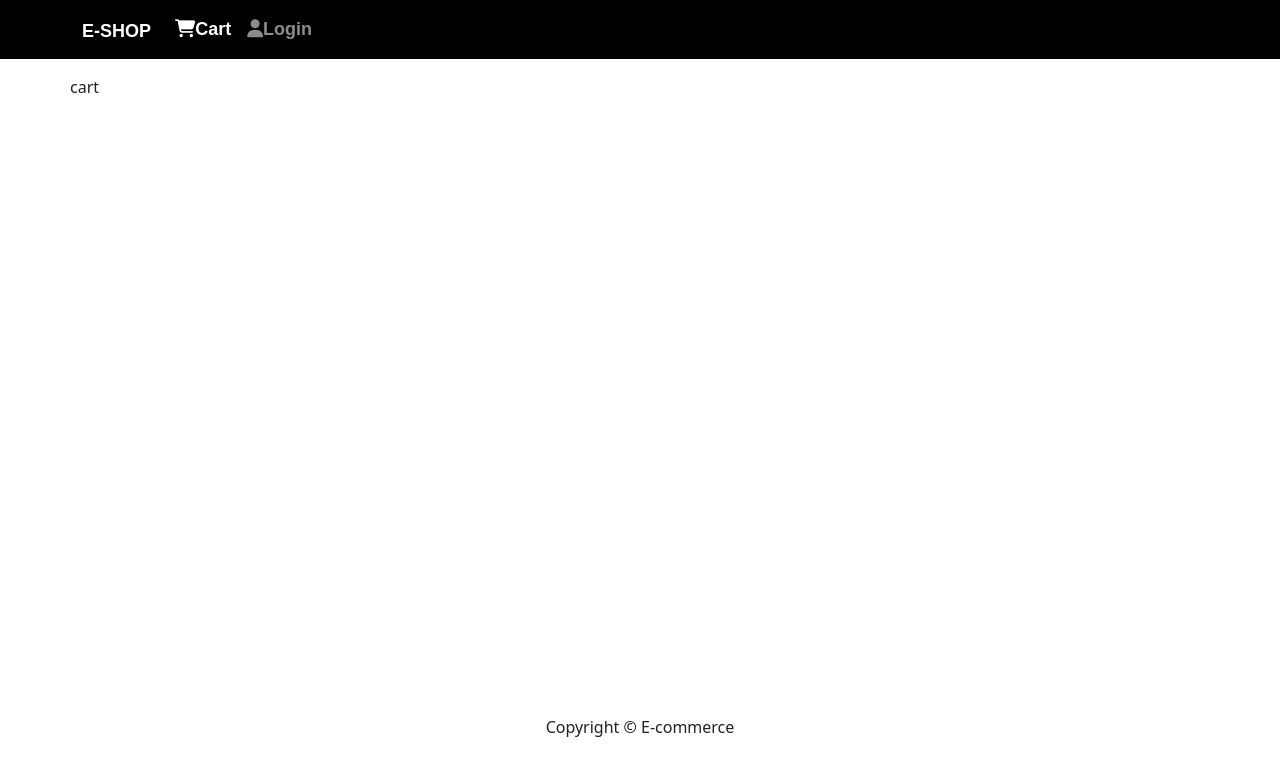
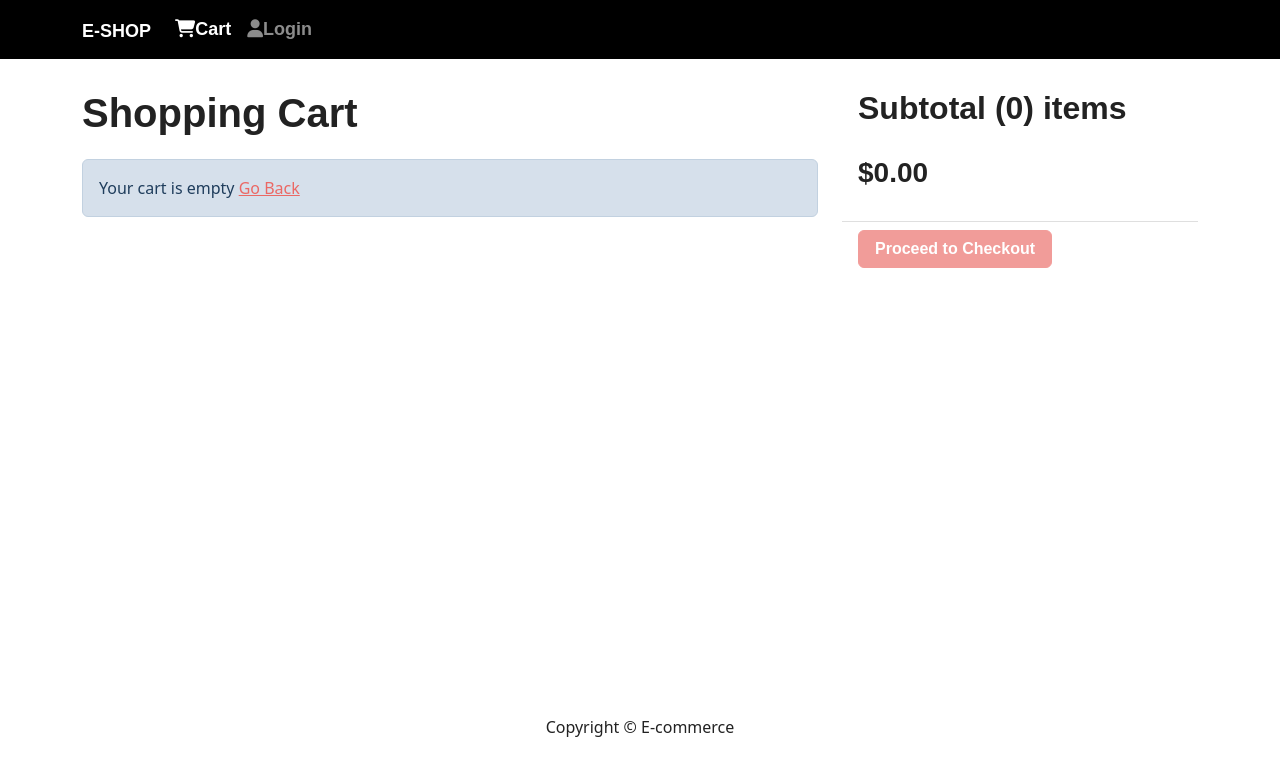
Before and after one commit to ahmadfraz2k16/ecommerce_frontend, a React (Create React App) app: page /cart in a window 1280 px wide. Shown: the top 776 px of the page. Built offline with nearby package versions, Linux system fonts and the light colour scheme; a web font is replaced by a local one.

Commit message:
created cart screen view 5(4)
cart items shown with variable quantity option
delete item button shown
price updates as quantity + or -
if no items then proceed to checkout btn disabled

```diff
--- a/src/index.css
+++ b/src/index.css
@@ -1,7 +1,15 @@
 main{
     min-height: 80vh;
 }
+h1 {
+    font-size: 1.8rem;
+    padding: 1rem 0;
+}
 
+h2 {
+    font-size: 1.4rem;
+    padding: 0.5rem 0;
+}
 h3 {
     /* adding padding to top and bottom */
     padding: 1rem 0;
--- a/src/screens/CartScreen.js
+++ b/src/screens/CartScreen.js
@@ -13,16 +13,106 @@ function CartScreen({ match, location, history }) {
   console.log('Product ID is :', productId)
   // Extract quantity from the URL query string
   const qty = new URLSearchParams(useLocation().search).get('qty');
+
+  const navigate = useNavigate();
+  const handleProceedToCheckout = () => {
+    navigate('/shipping')
+  }
   const dispatch = useDispatch();
+  const cart = useSelector(state => state.cart);
+  const { cartItems } = cart;
+  console.log('cart items :', cartItems)
   useEffect(() => {
     if (productId) {
       dispatch(addToCart(productId, qty))
     }
   }, [dispatch, productId, qty])
 
-   return (
+  const itemsTotal = cartItems.reduce((acc, item) => acc + parseInt(item.qty), 0);
+
+  const subtotal = cartItems.reduce((acc, item) => {
+    const price = Number(item.price);
+    const qty = Number(item.qty);
+    if (isNaN(price) || isNaN(qty)) {
+      return acc;
+    }
+    return acc + price * qty;
+  }, 0).toFixed(2);
+  console.log(itemsTotal)
+  console.log(subtotal)
+
+  return (
     <Row>
-      cart
+      <Col md={8}>
+        <h1>Shopping Cart</h1>
+        {cartItems.length === 0 ? (
+          <Message variant='info'>
+            Your cart is empty <Link to='/'>Go Back</Link>
+          </Message>
+        ) : (
+          <ListGroup variant='flush'>
+            {cartItems.map(item => (
+              <ListGroup.Item key={item.product}>
+                <Row>
+                  <Col md={2}>
+                    <Image src={item.image} alt={item.name} fluid rounded />
+                  </Col>
+                  <Col md={3}>
+                    <Link to={`/product/${item.product}`}>{item.name}</Link>
+                  </Col>
+
+                  <Col md={2}>
+                    ${item.price}
+                  </Col>
+
+                  <Col md={3}>
+                    <Form.Control
+                      as="select"
+                      value={item.qty}
+                      onChange={(e) => dispatch(addToCart(item.product, Number(e.target.value)))}
+                    >
+                      {
+
+                        [...Array(item.countInStock).keys()].map((x) => (
+                          <option key={x + 1} value={x + 1}>
+                            {x + 1}
+                          </option>
+                        ))
+                      }
+
+                    </Form.Control>
+                  </Col>
+
+                  <Col md={1}>
+                    <Button
+                      type='button'
+                      variant='light'>
+                      <i className='fas fa-trash'></i>
+                    </Button>
+                  </Col>
+
+
+                </Row>
+              </ListGroup.Item>
+            ))}
+          </ListGroup>
+        )}
+      </Col>
+      <Col md={4}>
+        <ListGroup variant='flush'>
+          <ListGroup.Item>
+            <h2>Subtotal ({cartItems.reduce((acc, item) => acc + parseInt(item.qty), 0)}) items
+            </h2>
+            <h3 className='text-right'>${subtotal}</h3>
+
+          </ListGroup.Item>
+          <ListGroup.Item className='text-right'>
+            <Button disabled={cartItems.length === 0} onClick={handleProceedToCheckout} className='btn-block'>Proceed to Checkout</Button>
+          </ListGroup.Item>
+        </ListGroup>
+      </Col>
+
+
     </Row>
   );
 }
```
